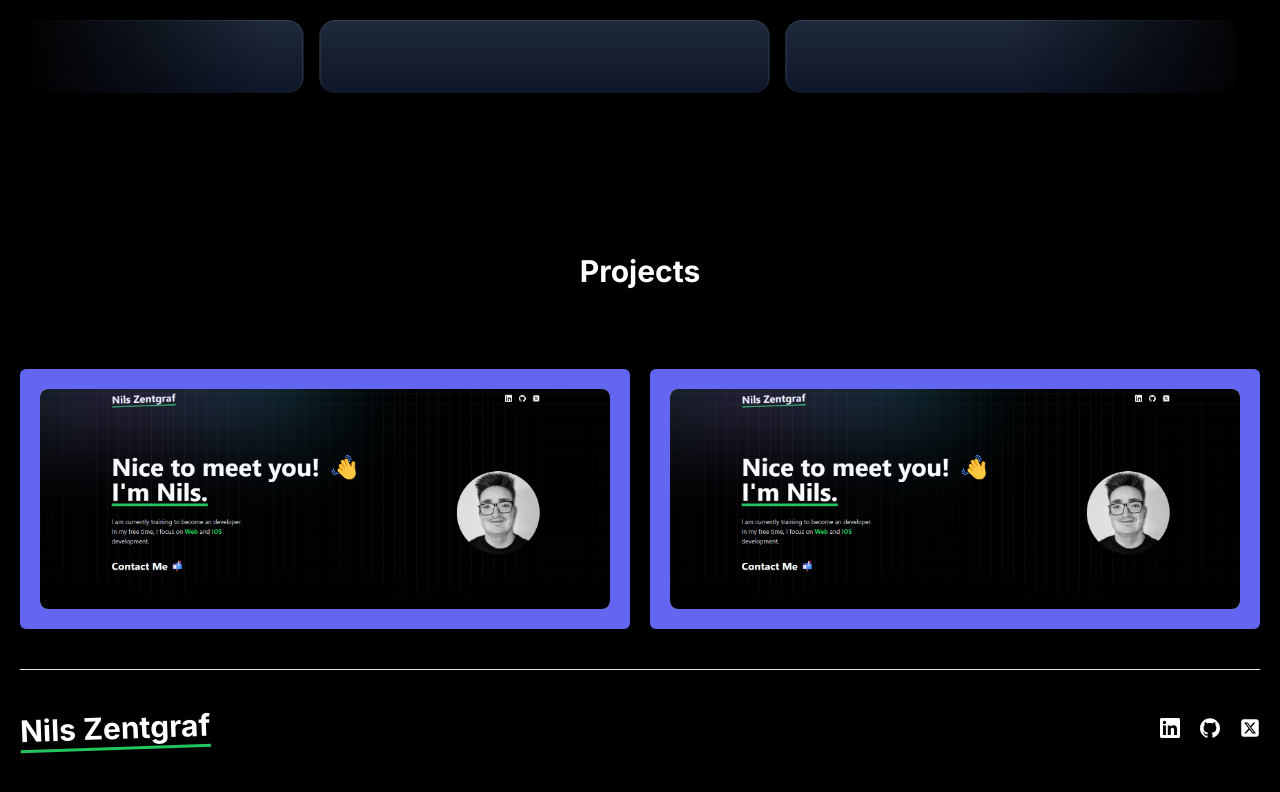
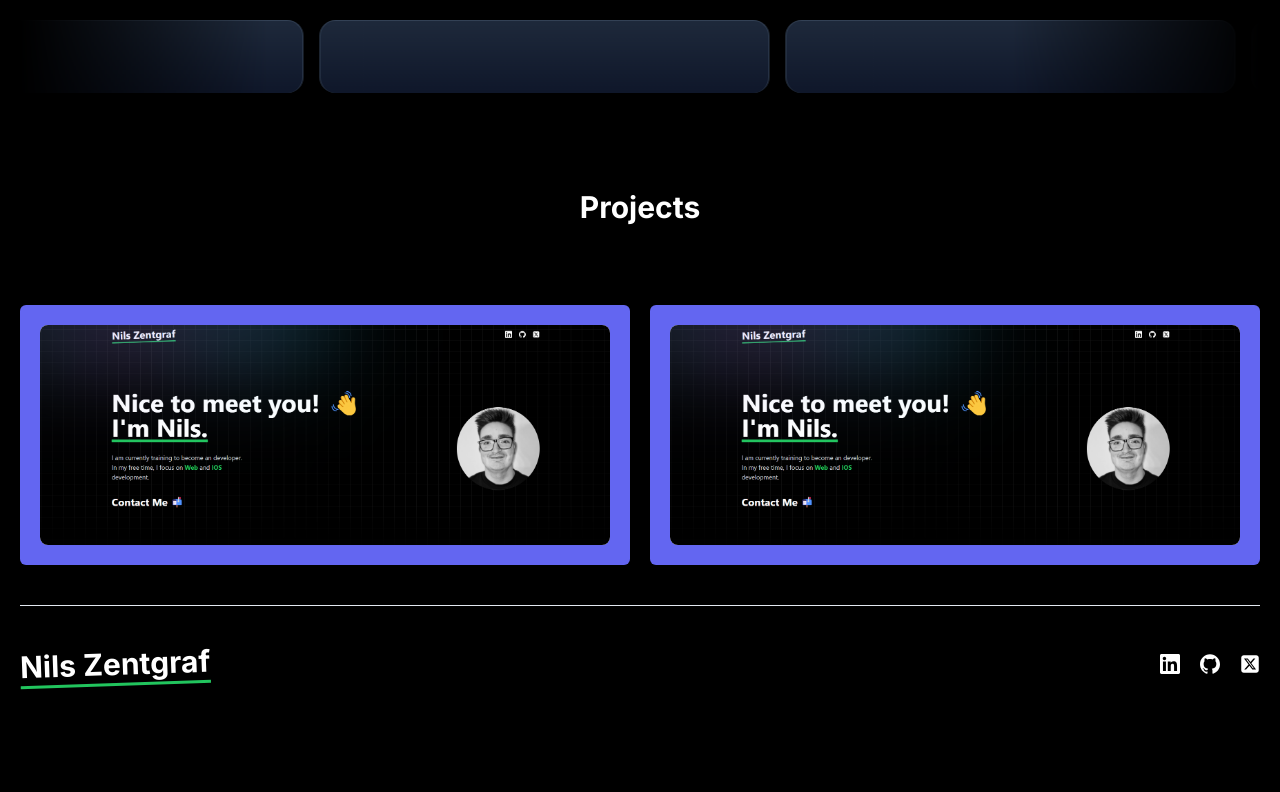
Before and after one commit to EinsNils/portfolio, a Next.js app: page / in a window 1280 px wide. Shown: the part 768-1560 px from the top of the page. After the commit the page ends 1510 px from the top, so only its background shows below. Built offline with nearby package versions, Linux system fonts and the light colour scheme.

Commit message:
fix stuff

```diff
--- a/src/app/page.tsx
+++ b/src/app/page.tsx
@@ -17,12 +17,6 @@ export default function Home() {
 
       <div className="max-w-7xl mx-auto p-5 mt-20">
         <Skills />
-        <br />
-        <br />
-        <br />
-        <br />
-        <br />
-        <br />
         <Projects />
         <Footer />
       </div>
--- a/src/components/Projects.tsx
+++ b/src/components/Projects.tsx
@@ -24,7 +24,7 @@ export default function Projects() {
   ];
 
   return (
-    <div className="py-10 p-5 sm:p-0">
+    <div className="py-10 p-5 sm:p-0 mt-20">
       <Title
         title="Projects"
         className="flex flex-col justify-center items-center"
```
